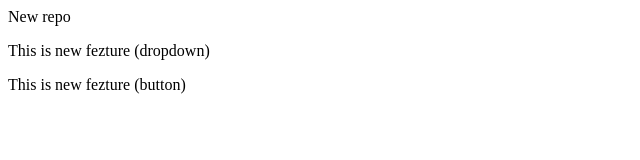
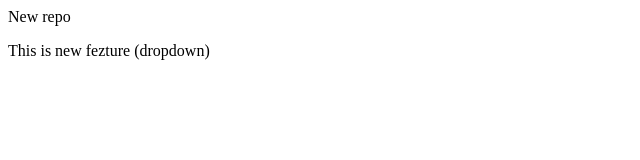
Before and after one commit to shahidansari310/Local, a plain HTML site: page index.html in a window 1280 px wide. Shown: the whole page, without its empty margins (0-640 px from the left). Drawn offline with Linux system fonts and the light colour scheme.

Commit message:
Reset 1 step

```diff
--- a/index.html
+++ b/index.html
@@ -1,3 +1,2 @@
 <p>New repo</p>
 <p>This is new fezture (dropdown)</p>
-<p>This is new fezture (button)</p>
```
